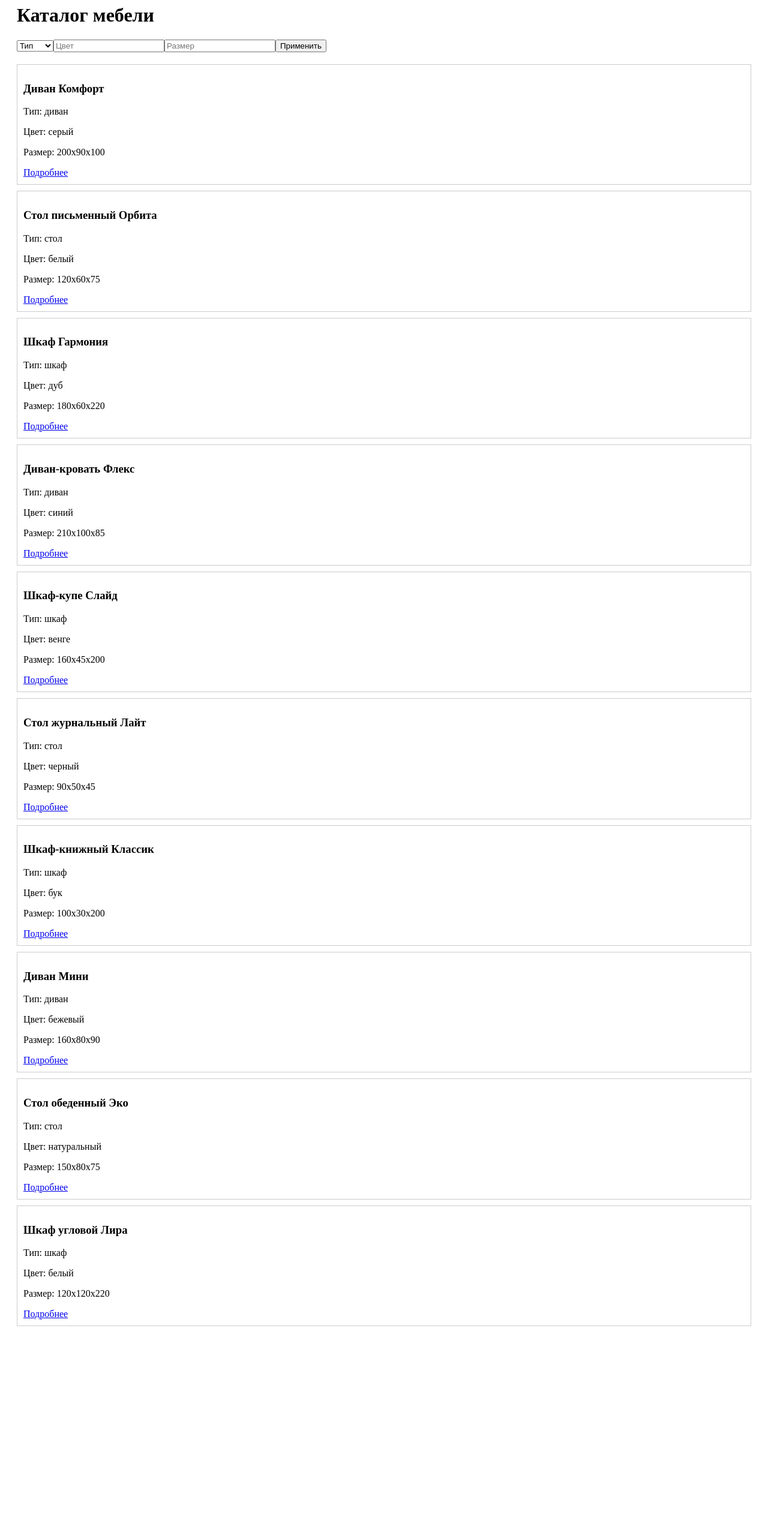
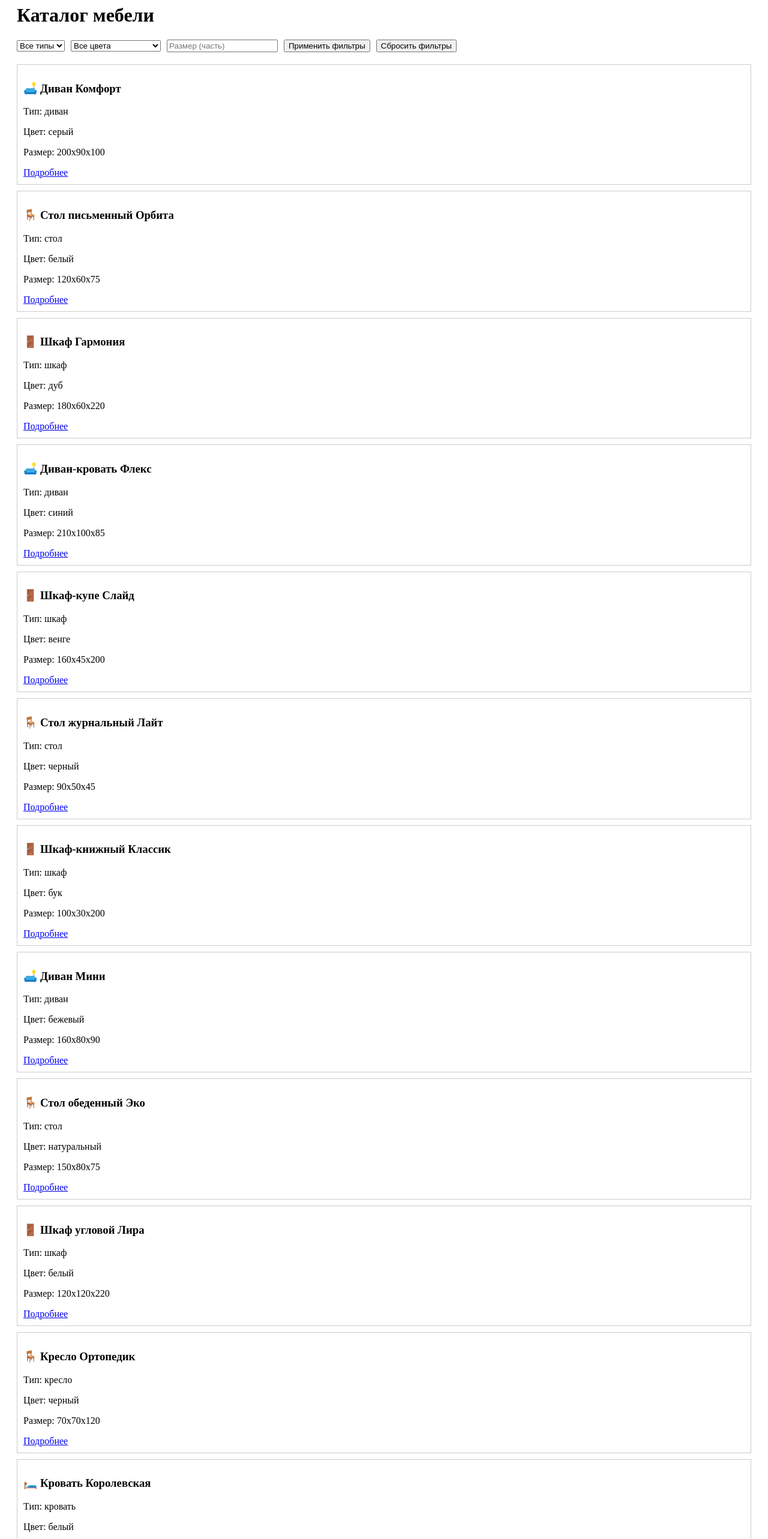
Before and after one commit to mcalexandretion/lab1, a React (Vite) app: page / in a window 1280 px wide. Shown: the part 80-2646 px from the top of the page at 60% size. Before the commit the page ends 2329 px from the top, so only its background shows below. Built offline with nearby package versions, Linux system fonts and the light colour scheme; data requests are answered from the project's data file.

Commit message:
рабочая версия

```diff
--- a/db.json
+++ b/db.json
@@ -109,6 +109,61 @@
       "images": [
         "/images/wardrobe4.jpg"
       ]
+    },
+     {
+      "id": "11",
+      "name": "Кресло Ортопедик",
+      "type": "кресло",
+      "color": "черный",
+      "size": "70x70x120",
+      "description": "Эргономичное кресло с поддержкой поясницы",
+      "images": [
+        "/images/armchair1.jpg"
+      ]
+    },
+    {
+      "id": "12",
+      "name": "Кровать Королевская",
+      "type": "кровать",
+      "color": "белый",
+      "size": "180x200",
+      "description": "Роскошная двуспальная кровать с мягким изголовьем",
+      "images": [
+        "/images/bed1.jpg"
+      ]
+    },
+    {
+      "id": "13",
+      "name": "Стул Престиж",
+      "type": "стул",
+      "color": "коричневый",
+      "size": "45x45x95",
+      "description": "Комфортный обеденный стул с мягким сиденьем",
+      "images": [
+        "/images/chair1.jpg"
+      ]
+    },
+    {
+      "id": "14",
+      "name": "Кресло-качалка",
+      "type": "кресло",
+      "color": "натуральное дерево",
+      "size": "80x90x110",
+      "description": "Уютное кресло-качалка для отдыха",
+      "images": [
+        "/images/rocking_chair.jpg"
+      ]
+    },
+    {
+      "id": "15",
+      "name": "Детская кровать Радуга",
+      "type": "кровать",
+      "color": "разноцветный",
+      "size": "90x190",
+      "description": "Яркая детская кровать с бортиками",
+      "images": [
+        "/images/kids_bed.jpg"
+      ]
     }
   ],
   "constructorModels": [
--- a/src/components/FurnitureCard.tsx
+++ b/src/components/FurnitureCard.tsx
@@ -1,5 +1,32 @@
+// import type { Furniture } from '../types/furniture';
+// import { Link } from 'react-router-dom';
+
+// interface Props {
+//   item: Furniture;
+// }
+
+// const FurnitureCard = ({ item }: Props) => (
+//   <div style={{ border: '1px solid #ccc', padding: 10, marginBottom: 10 }}>
+//     <h3>{item.name}</h3>
+//     <p>Тип: {item.type}</p>
+//     <p>Цвет: {item.color}</p>
+//     <p>Размер: {item.size}</p>
+//     <Link to={`/furniture/${item.id}`}>Подробнее</Link>
+//   </div>
+// );
+
+// export default FurnitureCard;
 import type { Furniture } from '../types/furniture';
 import { Link } from 'react-router-dom';
+
+const typeIcons = {
+  'стол': '🪑',
+  'диван': '🛋️',
+  'шкаф': '🚪',
+  'кресло': '🪑',
+  'кровать': '🛏️',
+  'стул': '💺'
+};
 
 interface Props {
   item: Furniture;
@@ -7,7 +34,7 @@ interface Props {
 
 const FurnitureCard = ({ item }: Props) => (
   <div style={{ border: '1px solid #ccc', padding: 10, marginBottom: 10 }}>
-    <h3>{item.name}</h3>
+    <h3>{typeIcons[item.type]} {item.name}</h3>
     <p>Тип: {item.type}</p>
     <p>Цвет: {item.color}</p>
     <p>Размер: {item.size}</p>
--- a/src/components/FurnitureFilter.tsx
+++ b/src/components/FurnitureFilter.tsx
@@ -11,29 +11,57 @@ const FurnitureFilter = ({ allItems, onFilter }: Props) => {
   const [color, setColor] = useState('');
   const [size, setSize] = useState('');
 
+  const uniqueColors = Array.from(new Set(allItems.map(item => item.color)));
+
   const handleFilter = () => {
     let filtered = allItems;
 
     if (type) filtered = filtered.filter(f => f.type === type);
-    if (color) filtered = filtered.filter(f => f.color.includes(color));
+    if (color) filtered = filtered.filter(f => f.color === color);
     if (size) filtered = filtered.filter(f => f.size.includes(size));
 
     onFilter(filtered);
   };
 
+  const handleReset = () => {
+    setType('');
+    setColor('');
+    setSize('');
+    onFilter(allItems);
+  };
+
   return (
     <div style={{ marginBottom: 20 }}>
-      <select value={type} onChange={e => setType(e.target.value)}>
-        <option value="">Тип</option>
-        <option value="стол">Стол</option>
-        <option value="диван">Диван</option>
-        <option value="шкаф">Шкаф</option>
+      <select value={type} onChange={e => setType(e.target.value)} style={{ marginRight: 10 }}>
+        <option value="">Все типы</option>
+        <option value="стол">Столы</option>
+        <option value="диван">Диваны</option>
+        <option value="шкаф">Шкафы</option>
+        <option value="кресло">Кресла</option>
+        <option value="кровать">Кровати</option>
+        <option value="стул">Стулья</option>
       </select>
 
-      <input placeholder="Цвет" value={color} onChange={e => setColor(e.target.value)} />
-      <input placeholder="Размер" value={size} onChange={e => setSize(e.target.value)} />
+      <select
+        value={color}
+        onChange={e => setColor(e.target.value)}
+        style={{ marginRight: 10 }}
+      >
+        <option value="">Все цвета</option>
+        {uniqueColors.map(color => (
+          <option key={color} value={color}>{color}</option>
+        ))}
+      </select>
 
-      <button onClick={handleFilter}>Применить</button>
+      <input
+        placeholder="Размер (часть)"
+        value={size}
+        onChange={e => setSize(e.target.value)}
+        style={{ marginRight: 10 }}
+      />
+
+      <button onClick={handleFilter} style={{ marginRight: 10 }}>Применить фильтры</button>
+      <button onClick={handleReset}>Сбросить фильтры</button>
     </div>
   );
 };
```
